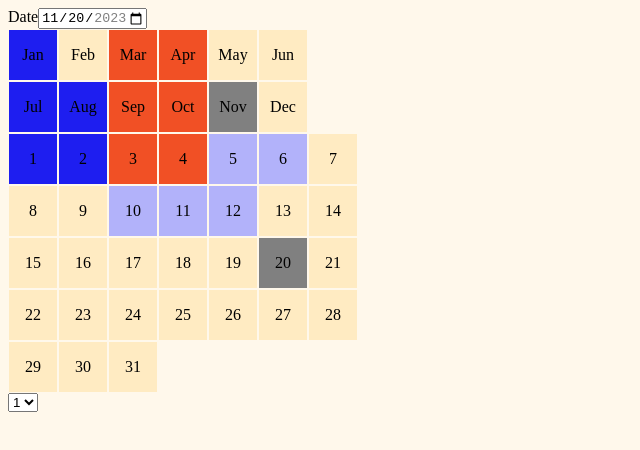
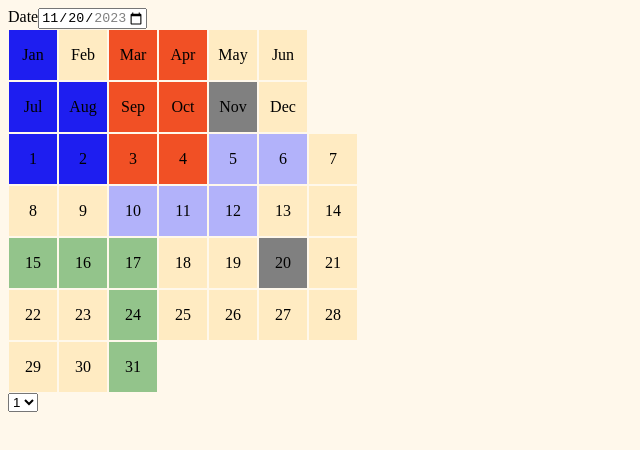
Before and after one commit to shanenak/tetris-calendar, a React (Create React App) app: page / in a window 1280 px wide. Shown: the top 450 px of the page, without its empty margins (0-640 px from the left). Built offline with nearby package versions, Linux system fonts and the light colour scheme.

Commit message:
add optional chaining if no solutions

```diff
--- a/src/components/Puzzle.jsx
+++ b/src/components/Puzzle.jsx
@@ -1,8 +1,7 @@
 import { useDispatch, useSelector } from "react-redux";
 import Calendar from "./Calendar";
 import { useEffect, useState } from "react";
-import { blockDates, tiles, months, gridSize, pieces, gridToCalendar, deepCopy } from "../utils";
-import CalendarSquare from "./CalendarSquare";
+import { blockDates, months, gridSize, pieces, gridToCalendar, deepCopy } from "../utils";
 import { receiveGrid } from "../actions";
 
 export default function Puzzle () {
@@ -14,8 +13,7 @@ export default function Puzzle () {
     const dateStr = date.toString().padStart(2, '0')
 
     const blockedGrid = blockDates(month, date)
-    const solutions = solve(blockedGrid);
-    const solutionList = solutions[3] //Object.values(solutions)
+    const solutionList = solve(blockedGrid);
     console.log(solutionList)
     const [selectedSolution, setSelectedSolution] = useState(0);
 
@@ -33,13 +31,12 @@ export default function Puzzle () {
         setSelectedSolution(e.target.value)
     }
 
-
     return (
         <div>
             <label>Date
                 <input type="date" id="start" name="trip-start" value={`2023-${monthStr}-${dateStr}`} min="2023-01-01" max="2023-12-31" onChange={updateDate}/>
             </label>
-            <Calendar grid={gridToCalendar(solutionList[selectedSolution])}/>
+            <Calendar grid={gridToCalendar((solutionList?.length ? solutionList[selectedSolution] : grid))}/>
             <label>
                 <select name="solutions" onChange={updateSolution}>
                     {solutionList.map((solution, solutionIdx)=> {
@@ -59,16 +56,17 @@ function solve (grid) {
         let currPiece = pieces[i];
         let currSolution = solutions[i][0];
         let currOptions = getOptions(currPiece, currSolution)
-        solutions[i+1]=[];
         if (currOptions.length===0) {
             break;
         } else {
+            solutions[i+1]=[];
             for (let j=0; j<currOptions.length; j++) {
                 solutions[i+1].push(place(currPiece, currSolution, currOptions[j]))
             }
         }
+        delete solutions[i];
     }
-    return solutions;
+    return Object.values(solutions)[0]; // index at 0 because values are already arrays
 }
 
 function place (piece, grid, option) {
```
